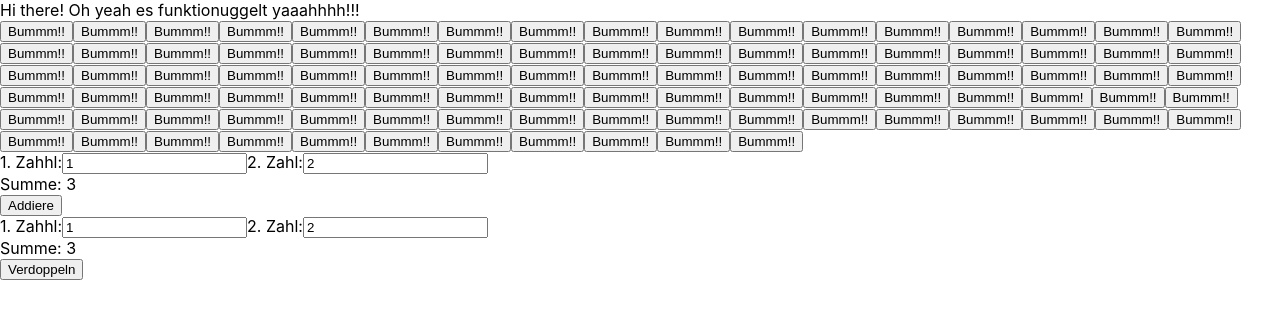
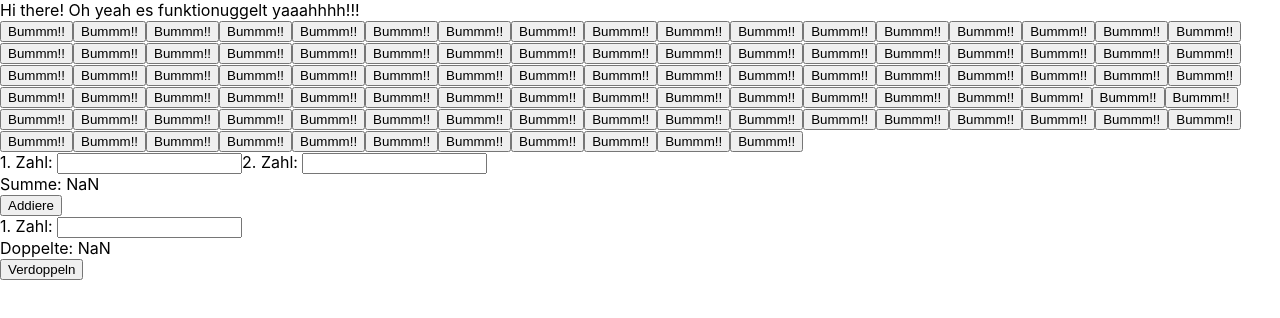
Before and after one commit to marius-krgr/projektkurs_unterricht, a React (Create React App) app: page / in a window 1280 px wide. Shown: the top 318 px of the page. Built offline with nearby package versions, Linux system fonts and the light colour scheme.

Commit message:
HA für den 28.9.

```diff
--- a/src/App.js
+++ b/src/App.js
@@ -2,7 +2,7 @@ import './App.css';
 import React from 'react';
 import ActionButton from './components/ActionButton.jsx';
 import Rechnen from './components/Rechnen.jsx';
-import Aufgabe1 from './components/Aufgabe1.jsx';
+import Verdoppeln from './components/Verdoppeln.jsx';
 
 
 
@@ -13,7 +13,7 @@ function App() {
       <div>Hi there! Oh yeah es funktionuggelt yaaahhhh!!!</div>
       <ActionButton />
       <Rechnen />
-      <Aufgabe1 />
+      <Verdoppeln />
     </React.Fragment>
   )
 }
--- a/src/components/Aufgabe1.jsx
+++ /dev/null
@@ -1,25 +0,0 @@
-function Aufgabe1() {
-
-    let x = 1;
-    let y = 2;
-
-    const handleClick = () => {
-        console.log("handleClick");
-        alert("Yayy, du hast mich gefunden!!!");
-
-    }
-
-    return (
-        <>
-            <div></div>
-            <span>1. Zahhl:</span>
-            <input value={x} />
-            <span>2. Zahl:</span>
-            <input value={y} />
-            <div>Summe: {x + y}</div>
-            <button onClick={handleClick}>Verdoppeln</button>
-           </>
-    )
-}
-
-export default Aufgabe1;
--- a/src/components/Rechnen.jsx
+++ b/src/components/Rechnen.jsx
@@ -1,34 +1,63 @@
+import { useState } from "react";
 function Rechnen() {
 
     //HA: Summe ausrechnen wenn auf Button klicken.
-    let x = 1;
-    let y = 2;
+    //let x = 1;
+    //let y = 2;
 
     // eslint-disable-next-line
+    // const handleChangeX = (event) => {
+    //     const temp = event.target.value;
+    //     console.log(temp)
+    //     x = temp;
+    //     console.log(x);
+
+    // }
+
+    const [x, setX] = useState();
+    //let y = 2;
+
+    const [y, setY] = useState();
+
+
     const handleChangeX = (event) => {
         const temp = event.target.value;
-        console.log(temp)
-        x = temp;
-        console.log(x);
+        setX(temp);
+    }
 
+    const handleChangeY = (event) => {
+        const temp = event.target.value;
+        setY(temp);
     }
+
 
     const handleClick = () => {
         console.log("handleClick");
-        alert("Yayy, du hast mich gefunden!!!");
+        return(
+            <>
+                <div>Halloo</div>
+            </>
+        )
+        //const z = 100;
+        //return z;
+
+        //alert("Yayy, du hast mich gefunden!!!");
+        //return <div>Summe: {+x + +y}</div>
 
     }
+    return (<>
+        <span>1. Zahl: </span>
+        <input value={x} onChange={handleChangeX} />
+        <span>2. Zahl: </span>
+        <input value={y} onChange={handleChangeY} />
+        <div>Summe: {+x + +y}</div>
+        <button
+            className="ui blue basic button"
+            onClick={handleClick}>
+            Addiere
+        </button>
+        </>)
 
-    return (
-        <>
-            <span>1. Zahhl:</span>
-            <input value={x} />
-            <span>2. Zahl:</span>
-            <input value={y} />
-            <div>Summe: {x + y}</div>
-            <button onClick={handleClick}>Addiere</button>
-        </>
-        )
 
 }
 
--- /dev/null
+++ b/src/components/Verdoppeln.jsx
@@ -0,0 +1,35 @@
+import { useState } from "react";
+function Verdoppeln() {
+
+
+    let [x, setX] = useState();
+
+    const handleChangeX = (event) => {
+        const temp = event.target.value;
+        setX(temp);
+    }
+
+
+    const handleClick = () => {
+        console.log("handleClick");
+    }
+
+    return (<>
+        <div></div>
+        <span>1. Zahl: </span>
+        <input value={x} onChange={handleChangeX} />
+        <div>Doppelte: {+x * 2}</div>
+        <button
+            className="ui blue basic button"
+            onClick={handleClick}>
+            Verdoppeln
+        </button>
+        </>)
+
+        //Fragen:
+        // wie krieg ich den Button aktiviert, sodass ich in der const handleClick etwas ausgeben lassen kann (das Ergebnis)
+
+
+}
+
+export default Verdoppeln;
```
